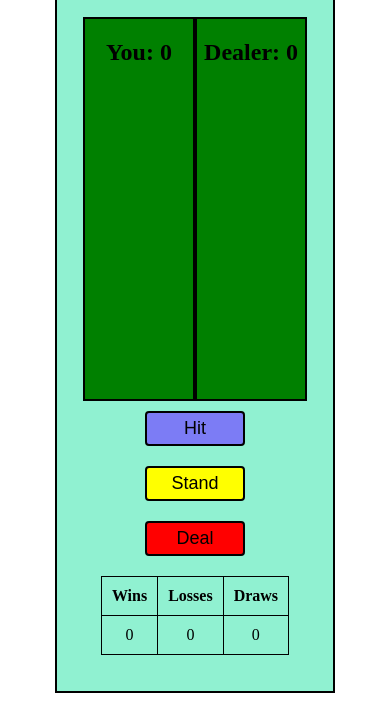
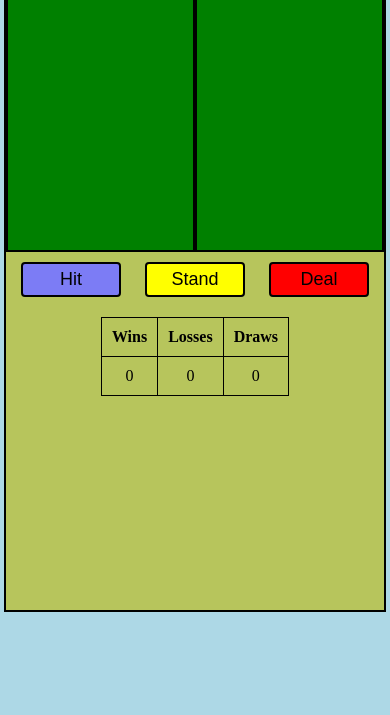
Before and after one commit to abdullah-raghib/blackjack.github.io, a plain HTML site: page index.html in a window 390 px wide. Shown: the part 234-949 px from the top of the page. After the commit the page ends 848 px from the top, so only its background shows below. Drawn offline with Linux system fonts and the light colour scheme.

Commit message:
Update index.html
adding responsive.css to dom

```diff
--- a/index.html
+++ b/index.html
@@ -7,6 +7,7 @@
     <meta name="viewport" content="width=device-width, initial-scale=1.0">
     <title>Card Game</title>
     <link rel="stylesheet" href="static/style.css">
+    <link rel="stylesheet" href="static/responsive.css">
 </head>
 
 <body>
```
